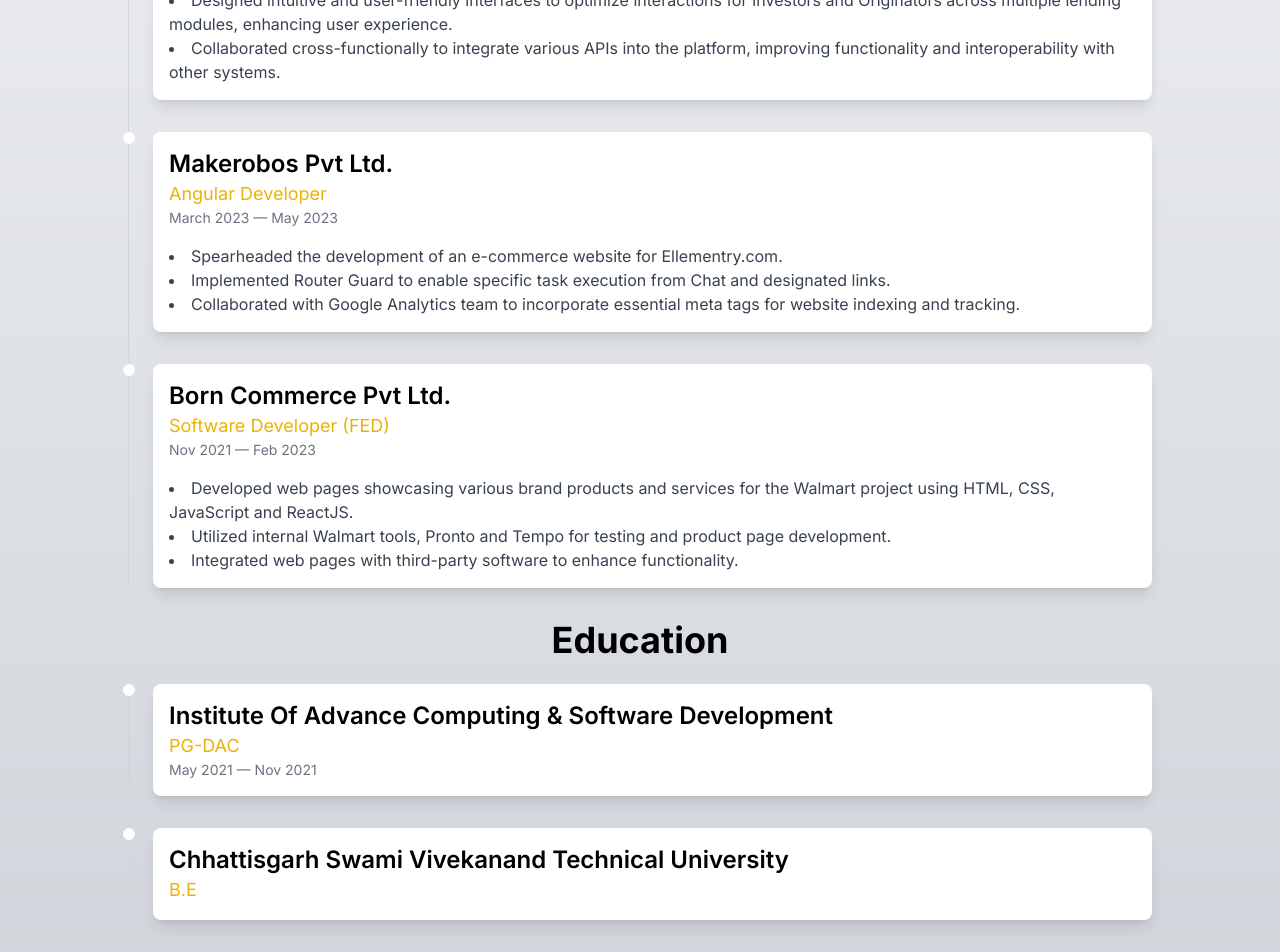
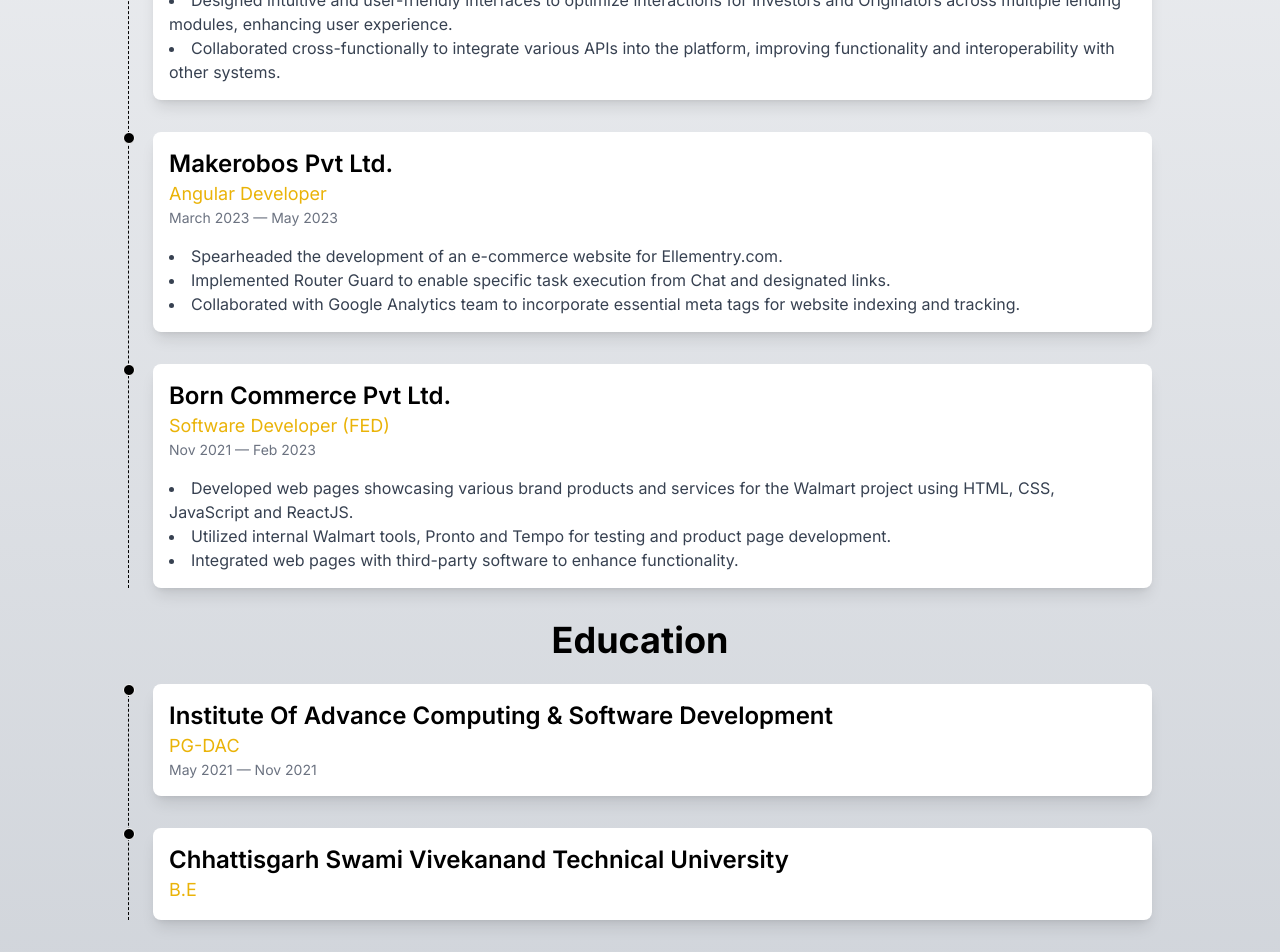
Before and after one commit to shubhamverma8991/portfolio2024, a React (Create React App) app: page /experience in a window 1280 px wide. Shown: the part 600-1552 px from the top of the page. Built offline with nearby package versions, Linux system fonts and the light colour scheme.

Commit message:
Error Fix

```diff
--- a/src/components/Contact.jsx
+++ b/src/components/Contact.jsx
@@ -29,8 +29,9 @@
   };
 
   return (
+    <section className="bg-gradient-to-b from-gray-100 to-gray-300 dark:from-gray-900 dark:to-gray-700">
       <motion.article
-      className="contact h-screen mx-auto space-y-8 py-12 px-6 bg-gradient-to-b from-gray-100 to-gray-300 dark:from-gray-900 dark:to-gray-700 rounded-lg shadow-lg"
+        className="contact h-screen max-w-5xl mx-auto space-y-8 py-12 px-6"
         data-page="contact"
         initial={{ opacity: 0, y: 50 }}
         animate={{ opacity: 1, y: 0 }}
@@ -115,6 +116,7 @@
           </section>
         </section>
       </motion.article>
+    </section>
   );
 };
 
--- a/src/components/Experince.jsx
+++ b/src/components/Experince.jsx
@@ -62,7 +62,7 @@
     <section className="p-8 bg-gradient-to-b from-gray-100 to-gray-300 dark:from-gray-900 dark:to-gray-700 text-gray-800 dark:text-gray-200 min-h-screen">
       <div className="max-w-5xl mx-auto">
         <h2 className="text-4xl font-bold mb-6 text-center text-black dark:text-white">Experience</h2>
-        <div className="relative border-l border-gray-300 dark:border-gray-700">
+        <div className="relative border-l border-black dark:border-white border-dashed">
           {experiences.map((exp, index) => (
             <motion.div
               key={index}
@@ -71,7 +71,7 @@
               animate={{ opacity: 1, y: 0 }}
               transition={{ duration: 0.5, delay: index * 0.2 }}
             >
-              <div className="absolute w-3 h-3 bg-white rounded-full -left-1.5 border border-white dark:border-gray-900"></div>
+              <div className="absolute w-3 h-3 bg-black dark:bg-white rounded-full -left-1.5 border border-white dark:border-gray-900"></div>
               <div className="p-4 bg-white dark:bg-gray-800 rounded-lg shadow-lg">
                 <h3 className="text-2xl font-semibold text-black dark:text-white">{exp.company}</h3>
                 <p className="text-lg text-yellow-500">{exp.title}</p>
@@ -87,7 +87,7 @@
         </div>
 
         <h2 className="text-4xl font-bold mb-6 text-center text-black dark:text-white">Education</h2>
-        <div className="relative border-l border-gray-300 dark:border-gray-700">
+        <div className="relative border-l border-black dark:border-white border-dashed">
           {education.map((edu, index) => (
             <motion.div
               key={index}
@@ -96,7 +96,7 @@
               animate={{ opacity: 1, y: 0 }}
               transition={{ duration: 0.5, delay: index * 0.2 }}
             >
-              <div className="absolute w-3 h-3 bg-white rounded-full -left-1.5 border border-white dark:border-gray-900"></div>
+              <div className="absolute w-3 h-3  bg-black dark:bg-white rounded-full -left-1.5 border border-white dark:border-gray-900"></div>
               <div className="p-4 bg-white dark:bg-gray-800 rounded-lg shadow-lg">
                 <h3 className="text-2xl font-semibold text-black dark:text-white">{edu.institution}</h3>
                 <p className="text-lg text-yellow-500">{edu.degree}</p>
--- a/src/components/Projects.jsx
+++ b/src/components/Projects.jsx
@@ -40,7 +40,7 @@
 
 const Projects = () => {
   return (
-    <section className="h-screen p-8 bg-gradient-to-b from-gray-100 to-gray-300 dark:from-gray-900 dark:to-gray-700 text-black dark:text-white">
+    <section className="h-full p-8 bg-gradient-to-b from-gray-100 to-gray-300 dark:from-gray-900 dark:to-gray-700 text-black dark:text-white">
       <h2 className="text-3xl font-bold mb-4 text-center">Projects</h2>
       <div className="max-w-5xl mx-auto grid grid-cols-1 md:grid-cols-2 lg:grid-cols-2 gap-4">
         {projects.map((project, index) => (
```
Lines whose indentation alone changed are shown as unchanged.
